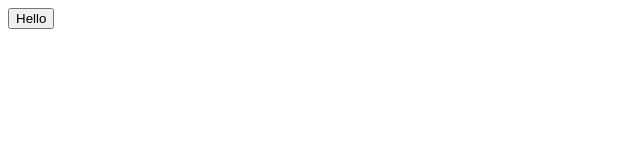
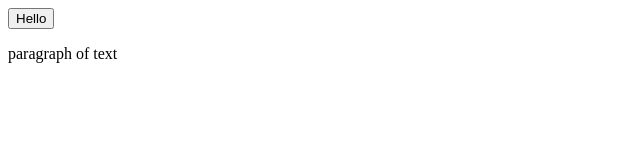
Before and after one commit to Mburasas/Mburasas, a plain HTML site: page index.html in a window 1280 px wide. Shown: the whole page, without its empty margins (0-640 px from the left). Drawn offline with Linux system fonts and the light colour scheme.

Commit message:
added paragraph

```diff
--- a/index.html
+++ b/index.html
@@ -1 +1,2 @@
 <button>Hello</button>
+<p>paragraph of text</p>
```
